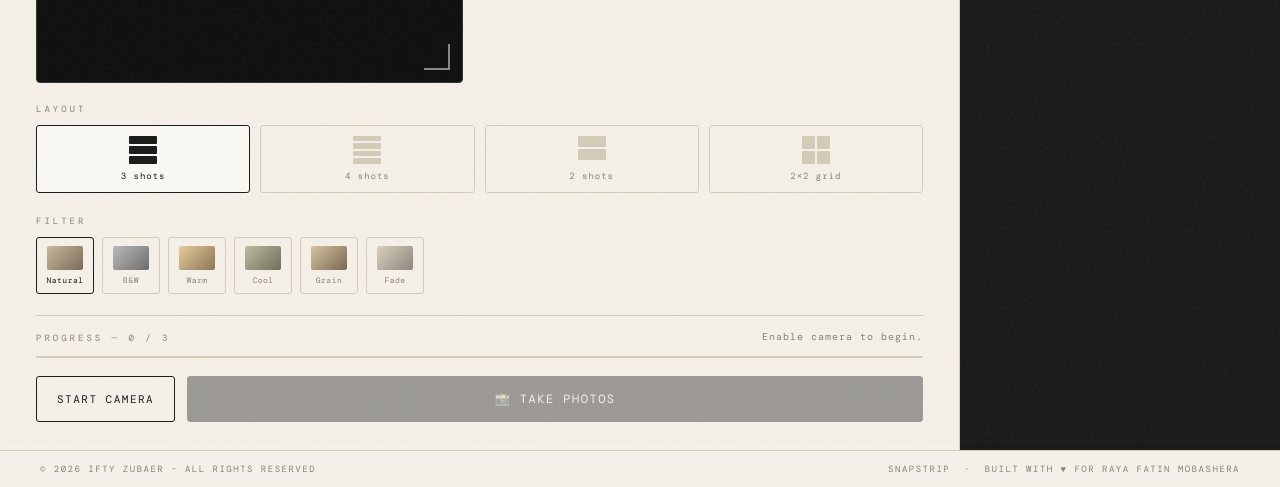
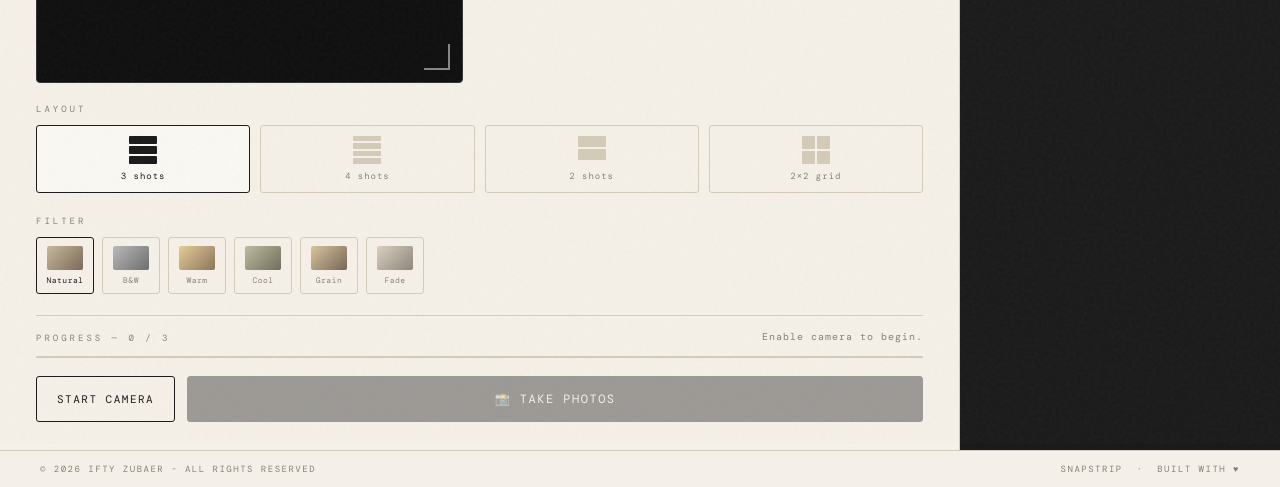
Before and after one commit to iftyzubaer/snapstrip, a plain HTML site: page index.html in a window 1280 px wide. Shown: the part 356-843 px from the top of the page. Drawn offline with nearby package versions, Linux system fonts and the light colour scheme; a web font is replaced by a local one.

Commit message:
Update footer text for SnapStrip

```diff
--- a/index.html
+++ b/index.html
@@ -227,7 +227,7 @@
   text-transform: uppercase;
 ">
   <span>© <span id="footerYear"></span> <a href="http://iftyzubaer.vercel.app" target="_blank" rel="noopener noreferrer">Ifty Zubaer</a> - All Rights Reserved</span>
-  <span>SnapStrip &nbsp;·&nbsp; Built with ♥ for Raya Fatin Mobashera</span>
+  <span>SnapStrip &nbsp;·&nbsp; Built with ♥</span>
 </footer>
 
 <script>document.getElementById('footerYear').textContent = new Date().getFullYear();
```
